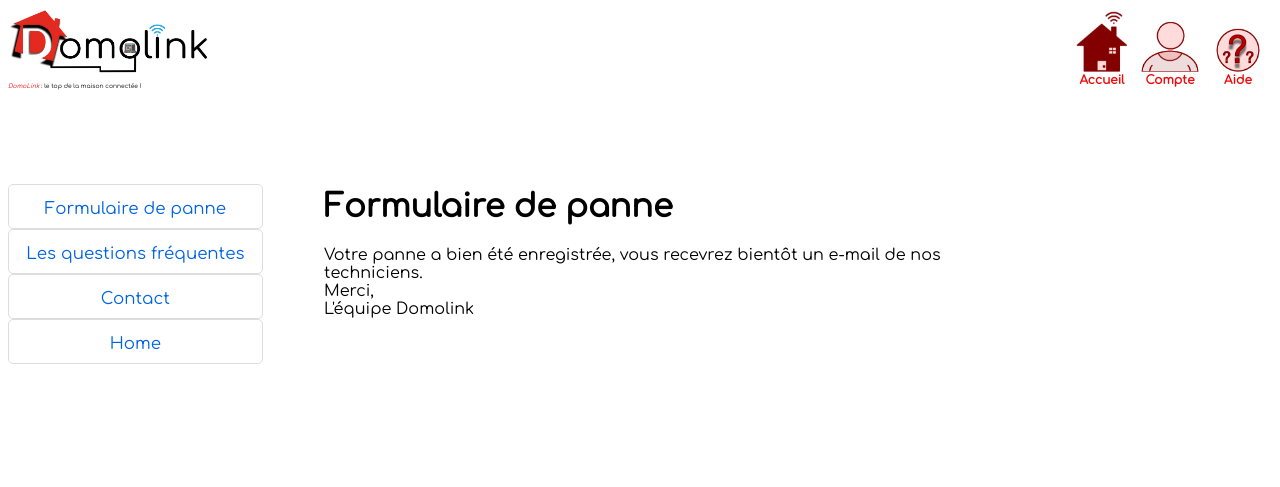
After one commit to Student2003/app_site, a PHP site: page /views/confirmation_panne.php in a window 1280 px wide. The commit adds this page. Shown: the top 487 px of the page. Run offline with PHP 8.4, Linux system fonts and the light colour scheme.

Commit message:
Conf formulaire de panne

```diff
--- /dev/null
+++ b/views/confirmation_panne.php
@@ -0,0 +1,32 @@
+<link rel="stylesheet" href="views/CSS/style1.css">
+<link rel="stylesheet" type="text/css" href="//fonts.googleapis.com/css?family=Comfortaa" />
+<div class = "wrapper">
+    <div class ='header'>
+        <?php include ("header.php"); ?>
+    </div>
+    <div class="menu">
+        <nav>
+            <p><a href="index.php?action=signaler_une_panne">Formulaire de panne</a></p>
+            <p><a href="index.php?action=faq">Les questions fréquentes</a></p>
+            <p><a href="index.php?action=contact">Contact</a></p>
+            <p><a href="index.php"> Home</a> </p>
+        </nav>
+    </div>
+    <div class="corps">
+        <h1>Formulaire de panne</h1>
+        <p>
+            Votre panne a bien été enregistrée, vous recevrez bientôt un e-mail de nos techniciens.<br>
+            Merci,<br>
+            L'équipe Domolink
+        </p>
+    </div>
+</div>
+</body>
+</html>
+<?php
+/**
+ * Created by IntelliJ IDEA.
+ * User: Akhara
+ * Date: 09/12/2018
+ * Time: 16:24
+ */
--- a/views/formulaire_panne.php
+++ b/views/formulaire_panne.php
@@ -31,7 +31,7 @@
             <label>
                 Date de la panne : <input type="date" name="date" JJ/MM/AAAA >
             </label> <br>
-            <button>Envoyer</button>
+            <a href="index.php?action=conf_fp"> Envoyer  </a>
         </p>
     </div>
 </div>
```
